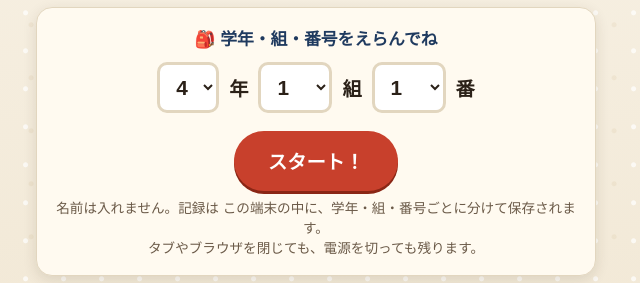
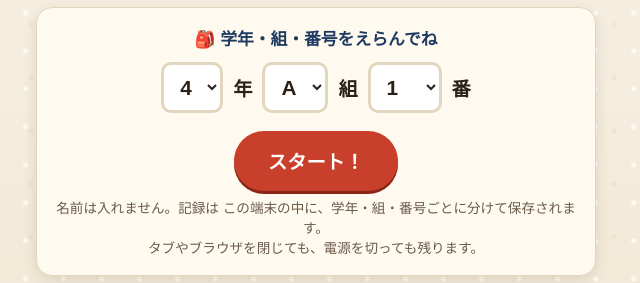
Before and after one commit to s04132509-glitch/School-apps, a plain HTML site: page hyakunin-isshu-karuta.html in a window 1280 px wide. Shown: the part 219-502 px from the top of the page, 324-964 px from the left. Drawn offline with Linux system fonts and the light colour scheme; a web font is replaced by a local one.

Commit message:
百人一首かるた道場：組をA〜F、番号を1〜40に変更
Co-Authored-By: Claude Opus 5.5 <noreply@anthropic.com>
Claude-Session: https://claude.ai/code/session_01EGGDsCxAY4QBzAXYJmpwit

```diff
--- a/hyakunin-isshu-karuta.html
+++ b/hyakunin-isshu-karuta.html
@@ -683,7 +683,8 @@ function lsSet(k,v){ try{ localStorage.setItem(k,v); return true; }catch(e){ ret
 function lsDel(k){ try{ localStorage.removeItem(k); }catch(e){} }
 function getProfiles(){ try{ const d=JSON.parse(lsGet(PKEY)||'{}'); return {list:Array.isArray(d.list)?d.list:[],last:d.last||null}; }catch(e){ return {list:[],last:null}; } }
 function setProfiles(p){ lsSet(PKEY,JSON.stringify(p)); }
-function pidSort(a,b){ const x=a.split('-').map(Number), y=b.split('-').map(Number); return x[0]-y[0]||x[1]-y[1]||x[2]-y[2]; }
+const KUMI=['A','B','C','D','E','F'];   // 組
+function pidSort(a,b){ const x=a.split('-'), y=b.split('-'); return (+x[0])-(+y[0]) || String(x[1]).localeCompare(String(y[1])) || (+x[2])-(+y[2]); }
 function login(pid){
   const raw=lsGet(pidKey(pid));
   DB={s:defaultSettings(),st:{},h:[],cr:{}};
@@ -708,10 +709,10 @@ function login(pid){
 function logout(){ PID=null; DB={s:defaultSettings(),st:{},h:[],cr:{}}; renderLogin(); show('login'); }
 function save(){ if(!PID) return; if(!lsSet(pidKey(PID),JSON.stringify(DB))) toast('記録を保存できませんでした（ブラウザの設定を確認してください）'); }
 function renderLogin(){
-  $('#lgKumi').innerHTML=range(1,10).map(i=>`<option value="${i}">${i}</option>`).join('');
-  $('#lgNo').innerHTML=range(1,45).map(i=>`<option value="${i}">${i}</option>`).join('');
+  $('#lgKumi').innerHTML=KUMI.map(k=>`<option value="${k}">${k}</option>`).join('');
+  $('#lgNo').innerHTML=range(1,40).map(i=>`<option value="${i}">${i}</option>`).join('');
   const p=getProfiles();
-  if(p.last){ const [g,k,n]=p.last.split('-'); $('#lgGrade').value=g; $('#lgKumi').value=k; $('#lgNo').value=n; }
+  if(p.last){ const [g,k,n]=p.last.split('-'); $('#lgGrade').value=g; if(KUMI.includes(k)) $('#lgKumi').value=k; if(+n>=1&&+n<=40) $('#lgNo').value=n; }
   $('#profileBox').style.display=p.list.length?'':'none';
   $('#profileList').innerHTML=p.list.map(pid=>`<span class="pf ${pid===p.last?'last':''}"><button data-pid="${pid}">${pidLabel(pid)}</button><button class="del" data-delpid="${pid}" title="この人の記録を消す">✕</button></span>`).join('');
 }
```
